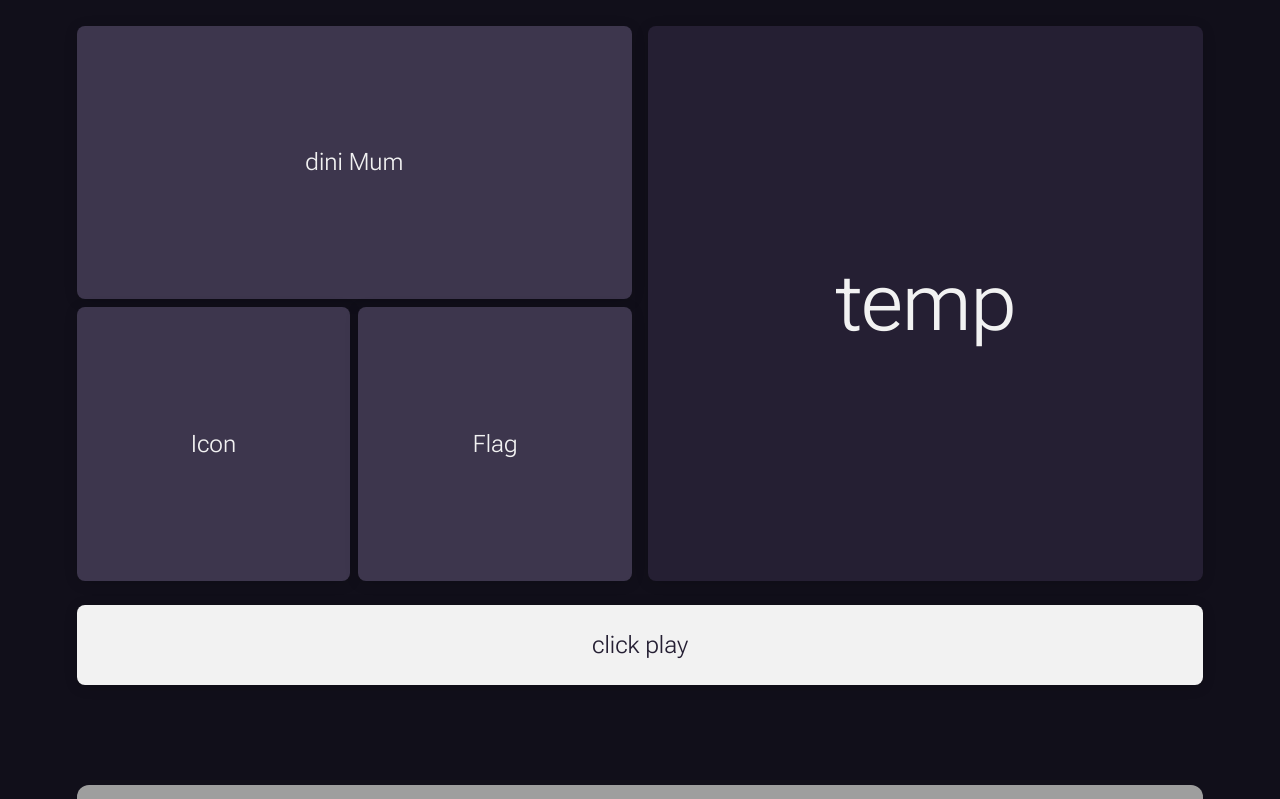
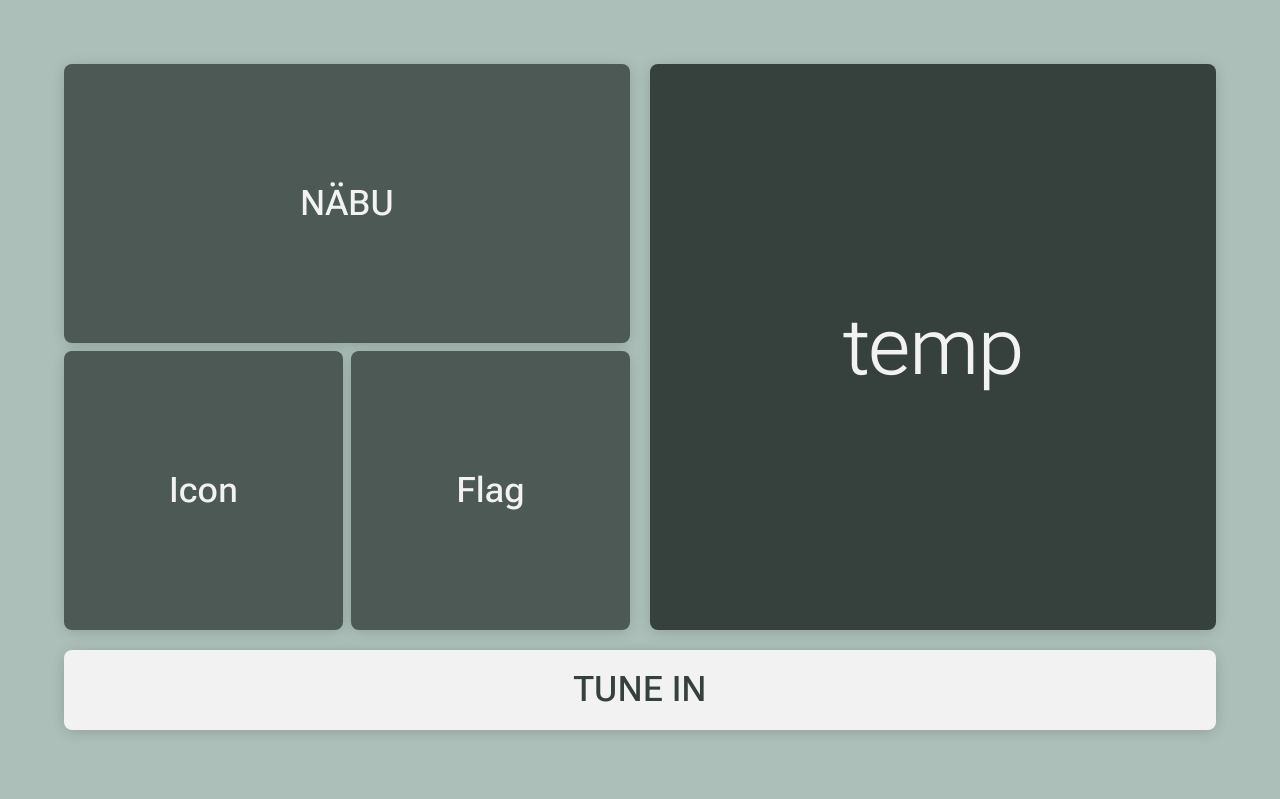
Before and after one commit to y-neck/weathertunes, a PHP site: page / in a window 1280 px wide. Shown: the top 799 px of the page. Run offline with PHP 8.4, Linux system fonts and the light colour scheme; data that the repository does not hold is empty; a stand-in replaces the project's code that opens the database connection; some libraries are stand-ins or nearby versions; grey boxes are pictures that could not be loaded.

Commit message:
schrift vorest done FFS KACK FONT WONT STRETCH

```diff
--- a/frontend/components/layout.php
+++ b/frontend/components/layout.php
@@ -32,11 +32,11 @@
                 fontSize: {
                     sm: '0.8rem',
                     base: '1rem',
-                    xl: '1.25rem',
-                    'moButton': ['1.5rem', {
-                        lineHeight: '2rem',
+                    xl: '2rem',
+                    'moButton': ['2.2rem', {
+                        lineHeight: '2.2rem',
                         letterSpacing: '-0.005 em',
-                        fontWeight: '250',
+                        fontWeight: '500',
                         fontStretch: "25%",
                     }],
                     '3xl': '1.953rem',
--- a/index.php
+++ b/index.php
@@ -3,14 +3,14 @@ require_once './frontend/components/layout.php';
 require_once './backend/db/db.config.php';
 ?>
 
-<html lang="de" data-theme="sturm">
+<html lang="de" data-theme="nisu">
 
 <body class="bg-background text-text">
-    <main class="px-[6%] font-bold pt-[2%]">
-        <div id="main-box" class="flex flex-col gap-6 aspect-[3/2] w-full">
-            <div id="top-box" class="flex flex-row gap-4 w-full">
+    <main class="px-[5%] font-bold pt-[5%]">
+        <div id="main-box" class="flex flex-col gap-5 mb-5 aspect-[3/2] w-full">
+            <div id="top-box" class="flex flex-row gap-5 w-full">
                 <div id="status-box" class="grid grid-rows-2 grid-cols-2 aspect-[1/1] text-moButton gap-2 w-full">
-                    <div id="weather-desc-box" class="flex justify-center items-center col-span-2 shadow-main rounded-lg bg-middle">dini Mum</div>
+                    <div id="weather-desc-box" class="flex justify-center items-center col-span-2 shadow-main rounded-lg bg-middle">NÄBU</div>
                     <div id="weather-icon-box" class="flex justify-center items-center bg-middle shadow-main rounded-lg">Icon</div>
                     <div id="flag-icon-box" class="flex justify-center items-center bg-middle shadow-main rounded-lg">Flag</div>
                 </div>
@@ -18,7 +18,7 @@ require_once './backend/db/db.config.php';
             </div>
 
             <div id="bottom-box" class="flex flex-row h-[10vh] w-full">
-                <div id="play-button" class="flex justify-center items-center bg-text shadow-main text-moButton text-dark rounded-lg w-full">click play</div>
+                <div id="play-button" class="flex justify-center items-center bg-text shadow-main text-moButton text-dark rounded-lg w-full">TUNE IN</div>
 
             </div>
         </div>
@@ -28,8 +28,8 @@ require_once './backend/db/db.config.php';
         </div>
 
         <div id="past-weather-box" class="flex flex-col gap-0 w-full mb-2">
-            <div id="past-weather-text-box" class="rounded-t-lg h-[10vh] bg-gray-200">Wetterbeschreibung</div>
-            <div id="past-weather-icon-box" class="rounded-b-lg h-[10vh] bg-gray-300">Icon Wetter</div>
+            <div id="past-weather-text-box" class="flex justify-center items-center rounded-t-lg h-[10vh] text-moButton shadow-main bg-middle">WETTERRÜCKLICK</div>
+            <div id="past-weather-icon-box" class="flex justify-center items-center rounded-b-lg h-[10vh] shadow-main bg-dark">Icon Wetter</div>
         </div>
     </main>
     <?php require_once './frontend/components/footer.html'; ?>
```
